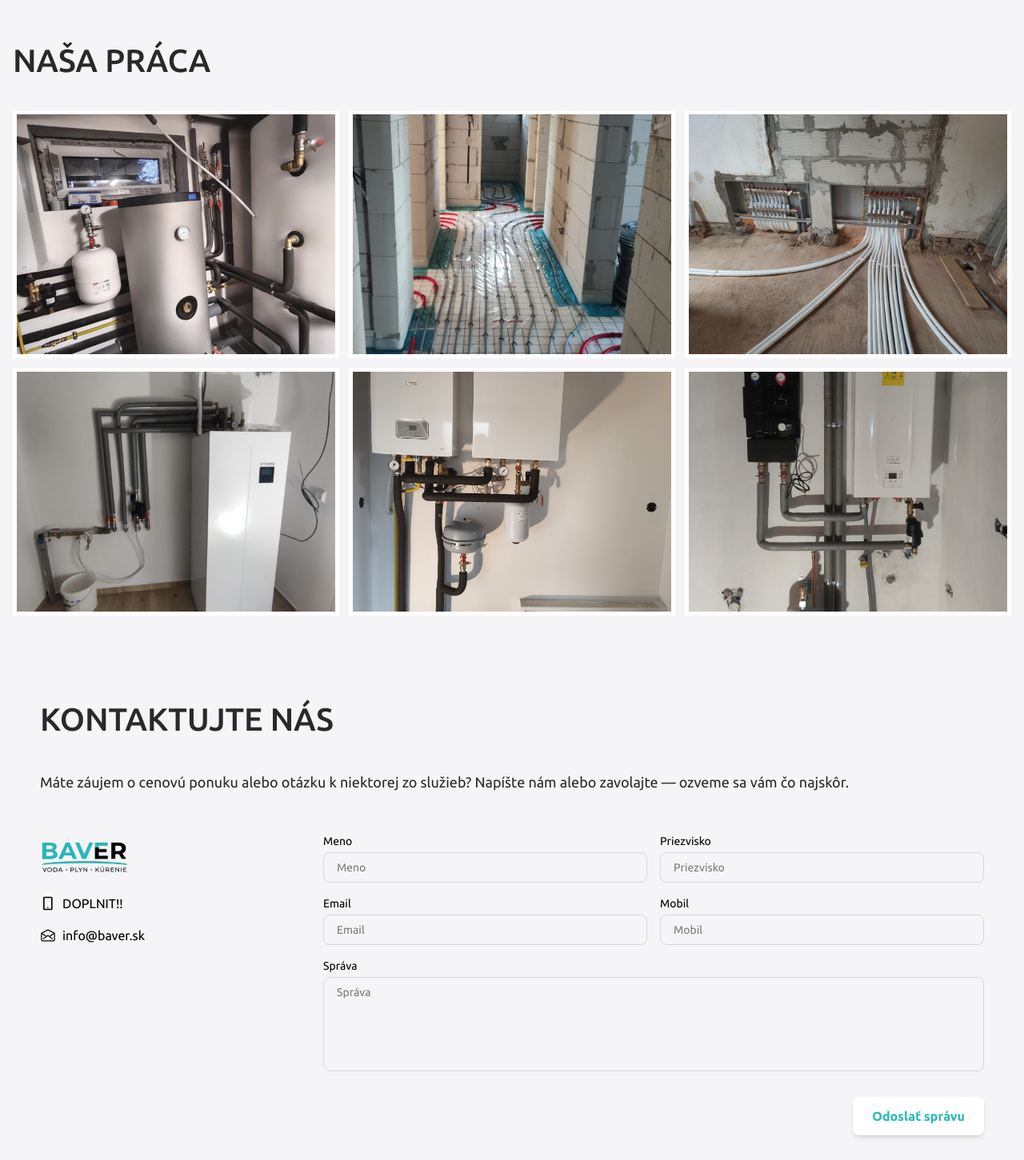
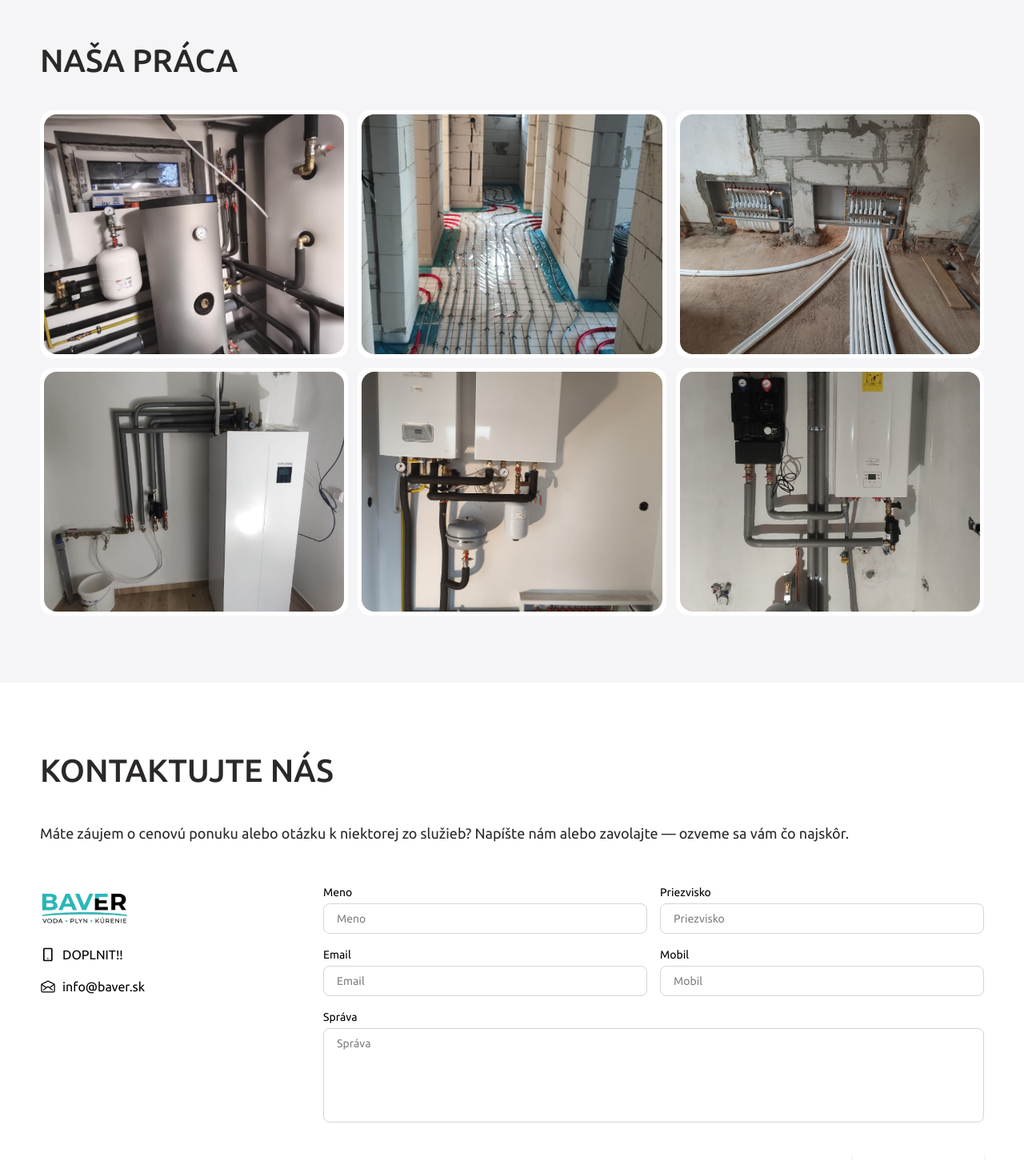
Before and after one commit to iakupp/Baver-web, a Next.js app: page / in a window 1280 px wide. Shown: the part 2140-3591 px from the top of the page at 80% size. Built offline with nearby package versions, Linux system fonts and the light colour scheme.

Commit message:
styling fixes

```diff
--- a/app/components/homepage/Contact.tsx
+++ b/app/components/homepage/Contact.tsx
@@ -16,10 +16,10 @@ const Contact = () => {
     <section
     id="kontakt"
           className="
-        max-w-[1248px]
-        w-full mx-auto px-[16px] lg:px-[34px] scroll-mt-[80px] md:scroll-mt-[100px] lg:scroll-mt-[120px] xl:scroll-mt-[150px] flex flex-col xl:flex xl:items-center xl:justify-between">
+        w-full mx-auto scroll-mt-[80px] md:scroll-mt-[100px] lg:scroll-mt-[120px] xl:scroll-mt-[150px] flex flex-col xl:flex xl:items-center xl:justify-between bg-[var(--color-white)]
+        py-[34px] xl:py-[64px]">
 
-        <div className="flex flex-col items-center xl:grid cols-[auto_auto] gap-[16px] w-full">
+        <div className="flex flex-col items-center xl:grid cols-[auto_auto] gap-[16px] w-full max-w-[1248px] px-[16px] lg:px-[34px]">
 
         {/* TEXT */}
         <div className="md:col-span-2 xl:col-span-1 text-left mt-[16px] flex flex-col items-start gap-[16px] w-full">
--- a/app/components/homepage/Gallery.tsx
+++ b/app/components/homepage/Gallery.tsx
@@ -47,8 +47,8 @@ const Gallery = () => {
     <div
       id="referencie"
       className="
-        w-full mx-auto max-w-[1248px]
-        px-[34px] xl:px-0
+       max-w-[1248px] mx-auto px-[16px] lg:px-[34px]
+        w-full
         pb-[32px] md:pb-[44px] lg:pb-[84px]
         scroll-mt-[70px] md:scroll-mt-[90px] lg:scroll-mt-[110px]
       "
@@ -80,7 +80,7 @@ const Gallery = () => {
               bg-white p-[5px]
               flex justify-center items-center
               cursor-pointer
-              hover:bg-[var(--color-primary)] transition-colors
+              hover:bg-[var(--color-primary)] transition-colors rounded-2xl
             "
           >
             <Image
@@ -88,7 +88,7 @@ const Gallery = () => {
               alt="gallery image"
               width={400}
               height={300}
-              className="object-cover w-full h-[200px] md:h-[250px] lg:h-[300px]"
+              className="object-cover w-full h-[200px] md:h-[250px] lg:h-[300px] rounded-2xl"
             />
           </div>
         ))}
```
